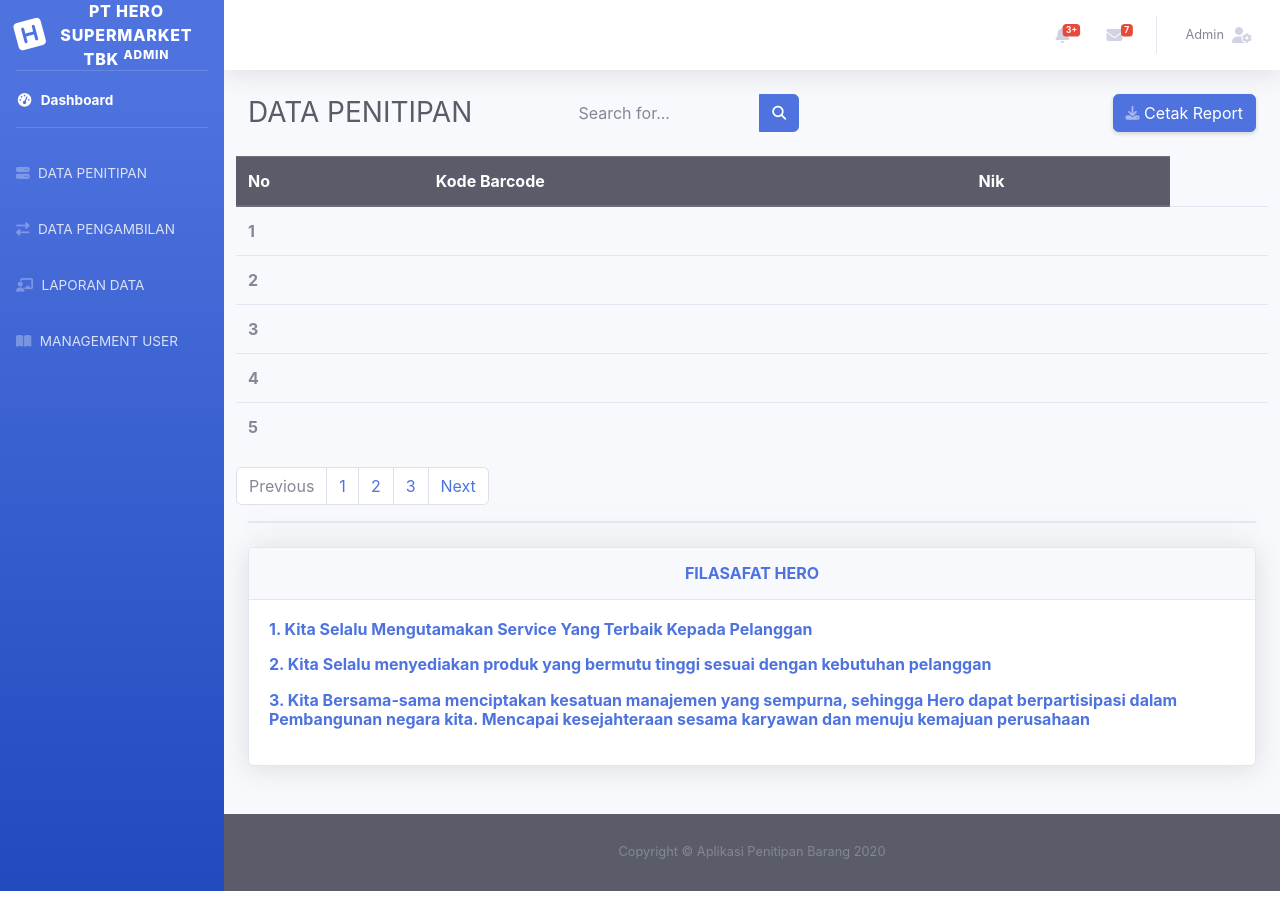
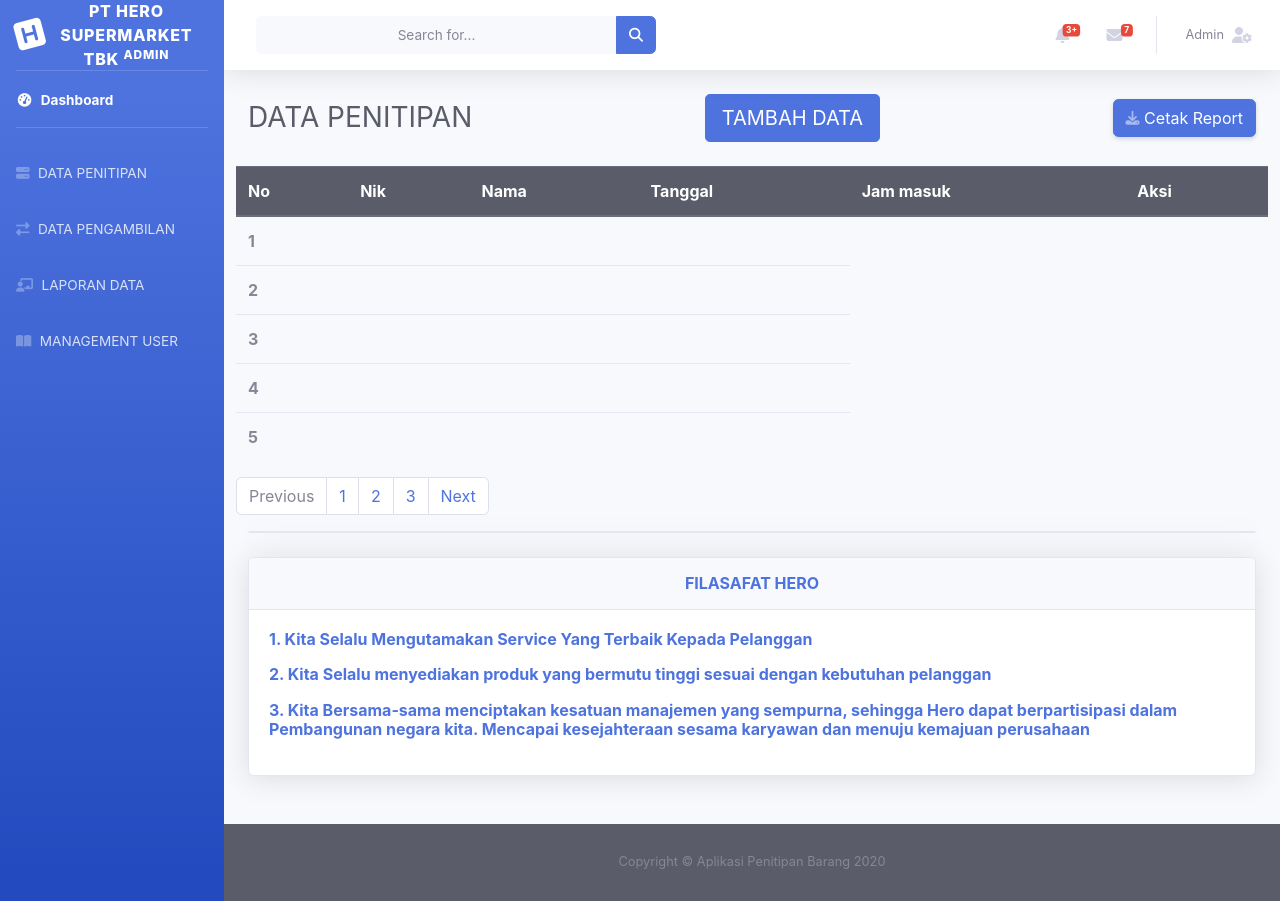
Before and after one commit to delanasarkas/penitipan_helm, a PHP site: page /konten/penitipan.php in a window 1280 px wide. Run offline with PHP 8.4, Linux system fonts and the light colour scheme; lists and menus that the app fills with data are empty; some libraries are stand-ins or nearby versions; some web fonts are replaced.

Commit message:
perbaikan tampilan penitipan

```diff
--- a/konten/dashboard.php
+++ b/konten/dashboard.php
@@ -57,7 +57,7 @@
 
       <!-- Nav Item -DATA PENITIPAN DAN PENGAMBILAN  -->
       <li class="nav-item">
-        <a class="nav-link collapsed" href="#">
+        <a class="nav-link collapsed" href="penitipan.php">
            <i class="fas fa-server"></i>
           <span>DATA PENITIPAN </span>
         </a>
@@ -434,6 +434,8 @@
   <script src="../assets/chart-area-demo.js"></script>
   <script src="../assets/chart-pie-demo.js"></script>
 
+
+
 </body>
 
 </html>
--- a/konten/penitipan.php
+++ b/konten/penitipan.php
@@ -42,7 +42,7 @@
 
       <!-- Nav Item - Dashboard -->
       <li class="nav-item active">
-        <a class="nav-link" href="index.php">
+        <a class="nav-link" href="dashboard.php">
         <i class="fas fa-fw fa-tachometer-alt"></i>
           <span> Dashboard</span></a>
       </li>
@@ -99,8 +99,46 @@
         <!-- Topbar -->
         <nav class="navbar navbar-expand navbar-light bg-white topbar mb-4 static-top shadow">
 
+            <!-- Sidebar Toggle (Topbar) -->
+          <button id="sidebarToggleTop" class="btn btn-link d-md-none rounded-circle mr-3">
+            <i class="fa fa-bars"></i>
+          </button>
+
+          <!-- Topbar Search -->
+          <form class="d-none d-sm-inline-block form-inline mr-auto ml-md-3 my-2 my-md-0 mw-100 navbar-search">
+            <div class="input-group">
+              <input type="text-center" class="form-control bg-light border-0 small btn " placeholder="Search for..." aria-label="Search" aria-describedby="basic-addon2">
+              <div class="input-group-append">
+                <button class="btn btn-primary" type="button">
+                  <i class="fas fa-search fa-sm"></i>
+                </button>
+              </div>
+            </div>
+          </form>
+
           <!-- Topbar Navbar -->
           <ul class="navbar-nav ml-auto">
+
+            <!-- Nav Item - Search Dropdown (Visible Only XS) -->
+            <li class="nav-item dropdown no-arrow d-sm-none">
+              <a class="nav-link dropdown-toggle" href="#" id="searchDropdown" role="button" data-toggle="dropdown" aria-haspopup="true" aria-expanded="false">
+                <i class="fas fa-search fa-fw"></i>
+              </a>
+
+              <!-- Dropdown - Messages -->
+              <div class="dropdown-menu dropdown-menu-right p-3 shadow animated--grow-in" aria-labelledby="searchDropdown">
+                <form class="form-inline mr-auto w-100 navbar-search">
+                  <div class="input-group">
+                    <input type="text" class="form-control bg-light border-0 small" placeholder="Search for..." aria-label="Search" aria-describedby="basic-addon2">
+                    <div class="input-group-append">
+                      <button class="btn btn-primary" type="button">
+                        <i class="fas fa-search fa-sm"></i>
+                      </button>
+                    </div>
+                  </div>
+                </form>
+              </div>
+            </li>
 
 
             <!-- Nav Item - Alerts -->
@@ -239,16 +277,7 @@
           <!-- Page Data Penitipan,search,cetak report -->
           <div class="d-sm-flex align-items-center justify-content-between mb-4">
             <h1 class="h3 mb-0 text-gray-800 "> DATA PENITIPAN </h1>
-                <form class="d-none d-sm-inline-block form-inline mr-auto ml-md-3 my-2 my-md-0 mw-100 navbar-search">
-                    <div class="input-group">
-                     <input type="text-center" class="form-control bg-light border-0 small btn " placeholder="Search for..." aria-label="Search" aria-describedby="basic-addon2">
-                            <div class="input-group-append">
-                                <button class="btn btn-primary" type="button">
-                                    <i class="fas fa-search fa-sm"></i>
-                                </button>
-                            </div>
-                    </div>
-                </form>
+            <a href="#" class="btn btn-primary btn-lg">TAMBAH DATA</a>
             <a href="#" class="d-none d-sm-inline-block btn btn-sms btn-primary shadow-sm"><i class="fas fa-download fa-sm text-white-50"></i> Cetak Report</a>
           </div>
 
@@ -259,8 +288,11 @@
             <thead class="thead-dark ">
                 <tr>
                     <th scope="col">No</th>
-                    <th scope="col">Kode Barcode</th>
                     <th scope="col">Nik</th>
+                    <th scope="col">Nama</th>
+                    <th scope="col">Tanggal</th>
+                    <th scope="col">Jam masuk</th>
+                    <th scope="col">Aksi</th>
                 </tr>
             </thead>
             <tbody>
```
